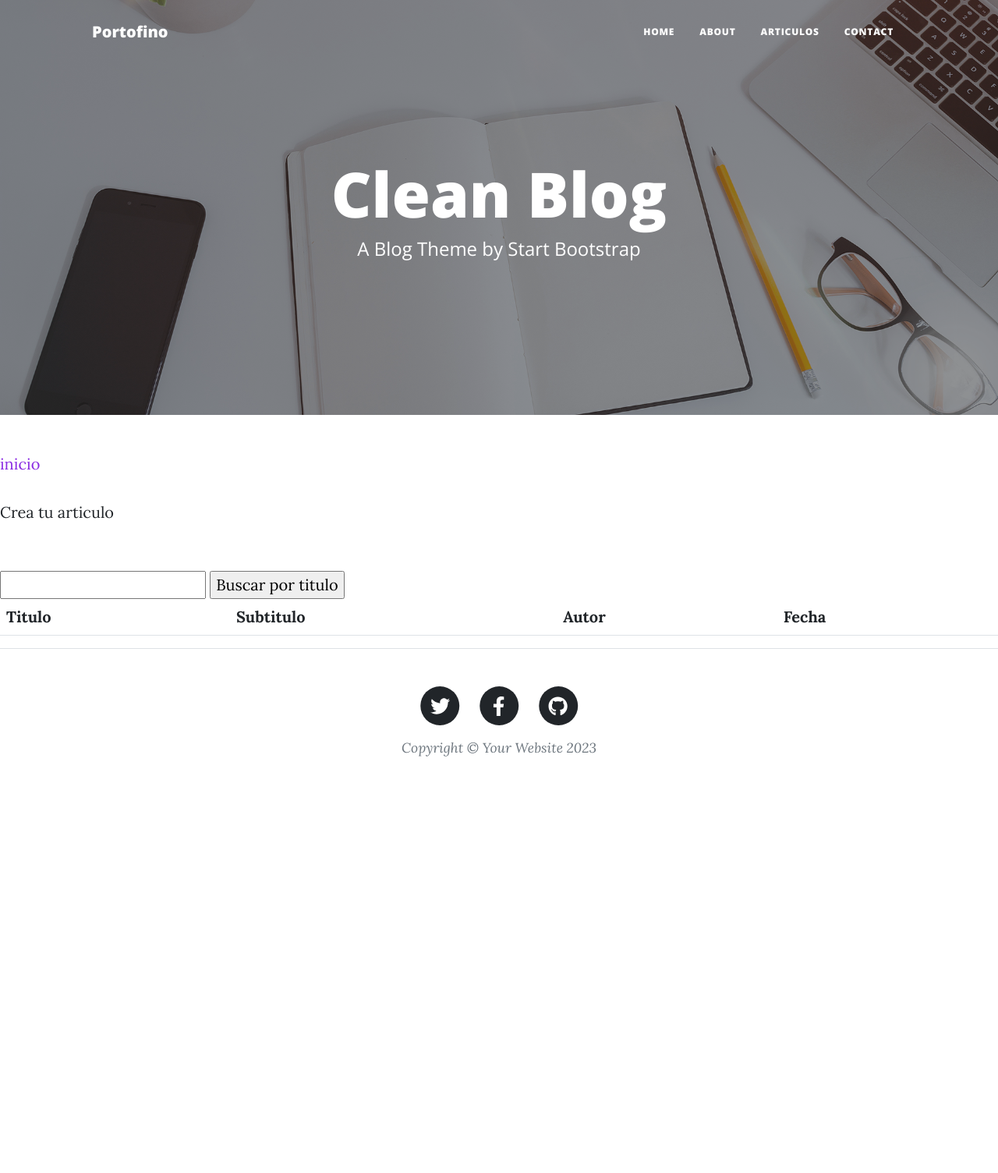
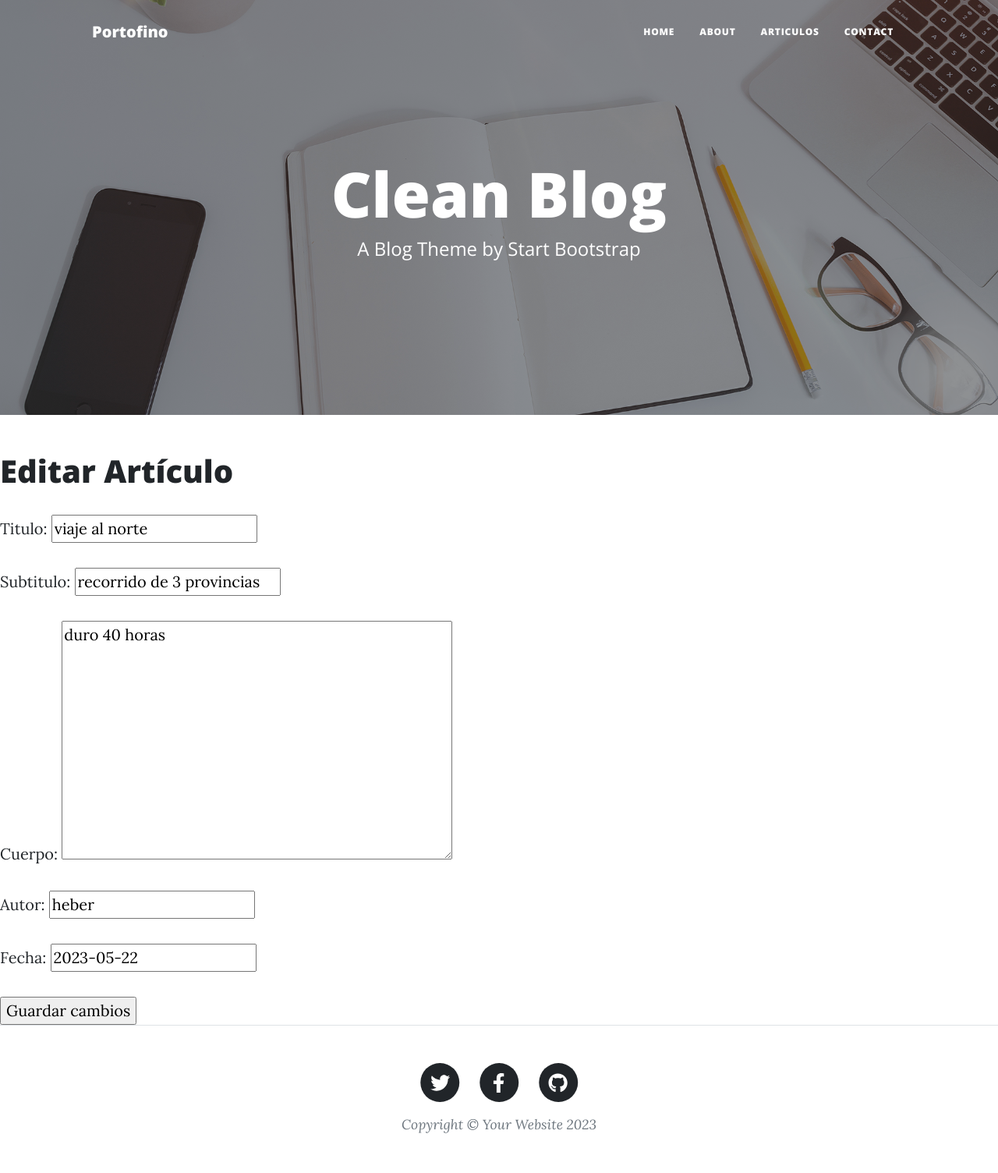
Before and after one commit to heberrosales/PROYECTO-FINAL-PYTHON, a Django app: page /AppBlog/editar-articulo/2/ in a window 1280 px wide. Shown: the whole page at 78% size. Before the commit the page ends 970 px from the top, so only its background shows below. Run offline with Django 4.2, Linux system fonts and the light colour scheme; data comes from the database, SQL or seed files in the repository; both versions use the stored data as it was after the commit; lists and menus that the app fills with data are empty; some libraries are stand-ins or nearby versions.

Commit message:
agregago update

```diff
--- a/AppBlog/forms.py
+++ b/AppBlog/forms.py
@@ -1,9 +1,15 @@
 from django import forms
+from .models import Articulo
 
 class CrearArticulo(forms.Form):
-   titulo = forms.CharField(max_length=64)
-   subtitulo= forms.CharField(max_length=150)
-   cuerpo= forms.CharField(widget=forms.Textarea())
-   Autor = forms.CharField(max_length=64)
-   fecha= forms.DateField(required=False)
-   #imagen
+    titulo = forms.CharField(max_length=64)
+    subtitulo= forms.CharField(max_length=150)
+    cuerpo= forms.CharField(widget=forms.Textarea())
+    Autor = forms.CharField(max_length=64)
+    fecha= forms.DateField(required=False)
+    #imagen
+
+# class CrearArticulo(forms.ModelForm):
+#     class Meta:
+#         model = Articulo
+#         fields = ['titulo', 'subtitulo', 'cuerpo', 'Autor', 'fecha']
--- /dev/null
+++ b/AppBlog/templates/AppBlog/editar_articulo.html
@@ -0,0 +1,15 @@
+{% extends "AppBlog/padre.html" %}
+{% load static %}
+
+{% block contenidoQueCambia %}
+  <section>
+    <div>
+      <h1>Editar Artículo</h1>
+      <form method="POST" action="">
+        {% csrf_token %}
+        {{ formulario.as_p }}
+        <input type="submit" value="Guardar cambios">
+      </form>
+    </div>
+  </section>
+{% endblock %}
--- a/AppBlog/templates/AppBlog/pages.html
+++ b/AppBlog/templates/AppBlog/pages.html
@@ -6,13 +6,13 @@
     <div>
         <p style="color:blueviolet"> inicio </p>
 
-        <a href="{% url 'crear-articulo' %}">Crea tu articulo</a>
+        <a href="{% url 'crear-articulo' %}">Crea tu artículo</a>
         <br>
         <br><br>
         <form action="{% url 'buscar_articulo' %}" method="post">
         {% csrf_token %}
         <input type="text" name="busqueda">
-        <input type="submit" value="Buscar por titulo">
+        <input type="submit" value="Buscar por título">
         </form>
 
         <table class="table">
@@ -22,6 +22,7 @@
                 <th>Subtitulo</th>
                 <th>Autor</th>
                 <th>Fecha</th>
+                <th>Acciones</th>
               </tr>
               {% for articulo in articulos %}
               <tr>
@@ -31,14 +32,14 @@
                 <td>{{ articulo.fecha }}</td>
                 <td>
                     <a href="{% url 'editar_articulo' articulo.id %}">Editar</a>
-                  </td>
+                </td>
 
                 <td>
                     <form action="{% url 'eliminar_articulo' articulo.id %}" method="post">
                       {% csrf_token %}
-                      <input type="submit" value="eliminar"/>
-                    </form
-                  </td>
+                      <input type="submit" value="Eliminar">
+                    </form>
+                </td>
 
               </tr>
               {% endfor %}
@@ -47,14 +48,13 @@
 
     </div>
 </section>
-
 {% endblock %}
 
 
 
-  <ul>
+  <!-- <ul>
     {% for articulo in articulos %}
         <li>{{ articulo.titulo }}, {{ articulo.subtitulo }},
              {{ articulo.Autor }}, {{ articulo.fecha }} </li>
     {% endfor %}
-    </ul>
+    </ul> -->
--- a/AppBlog/views.py
+++ b/AppBlog/views.py
@@ -1,4 +1,4 @@
-from django.shortcuts import render, redirect
+from django.shortcuts import render, redirect, get_object_or_404
 from django.urls import reverse
 from django.http import HttpResponse
 from datetime import datetime
@@ -79,35 +79,53 @@ def eliminar_articulo(request, id):
        return redirect(url_exitosa)
 
 def editar_articulo(request, id):
-   articulo = Articulo.objects.get(id=id)
-   if request.method == "POST":
-       formulario = CrearArticulo(request.POST)
+    articulo = get_object_or_404(Articulo, id=id)
+    if request.method == "POST":
+        formulario = CrearArticulo(request.POST)
 
-       if formulario.is_valid():
-           data = formulario.cleaned_data
-           articulo.titulo = data["titulo"]
-           articulo.subtitulo = data["subtitulo"]
-           articulo.cuerpo = data["cuerpo"]
-           articulo.Autor = data["Autor"]
-           articulo.fecha = data["fecha"]
-           articulo.save()
-           url_exitosa = reverse('ListaArticulos')
-           return redirect(url_exitosa)
-   else:  # GET
-       inicial = {
-           'titulo':articulo.titulo,
-           'subtitulo':articulo.subtitulo,
-           'cuerpo':articulo.cuerpo,
-           'Autor':articulo.Autor,
-           'fecha':articulo.fecha,
-       }
-       formulario = CrearArticulo(initial=inicial)
-   return render(
-       request=request,
-       template_name='AppBlog/pages.html',
-       context={'formulario': formulario},
-   )
+        if formulario.is_valid():
+             data = formulario.cleaned_data
+             articulo.titulo = data["titulo"]
+             articulo.subtitulo = data["subtitulo"]
+             articulo.cuerpo = data["cuerpo"]
+             articulo.Autor = data["Autor"]
+             articulo.fecha = data["fecha"]
+             articulo.save()
+             url_exitosa = reverse('ListaArticulos')
+             return redirect(url_exitosa)
+    else:  # GET
+        inicial = {
+            'titulo': articulo.titulo,
+            'subtitulo': articulo.subtitulo,
+            'cuerpo': articulo.cuerpo,
+            'Autor': articulo.Autor,
+            'fecha': articulo.fecha,
+        }
+        formulario = CrearArticulo(initial=inicial)
+    return render(
+        request=request,
+        template_name='AppBlog/editar_articulo.html',
+        context={'formulario': formulario},
+    )
+# def editar_articulo(request, id):
+#     articulo = get_object_or_404(Articulo, id=id)
 
+#     if request.method == "POST":
+#         formulario = CrearArticulo(request.POST, instance=articulo)
+
+#         if formulario.is_valid():
+#             formulario.save()
+
+#             url_exitosa = reverse('ListaArticulos')
+#             return redirect(url_exitosa)
+#     else:
+#         formulario = CrearArticulo(instance=articulo)
+
+#     return render(
+#         request=request,
+#         template_name='AppBlog/editar_articulo.html',
+#         context={'formulario': formulario},
+#     )
 
 #def comentarios(request):
     #Sucursales
```
Also changed, not shown: db.sqlite3.
